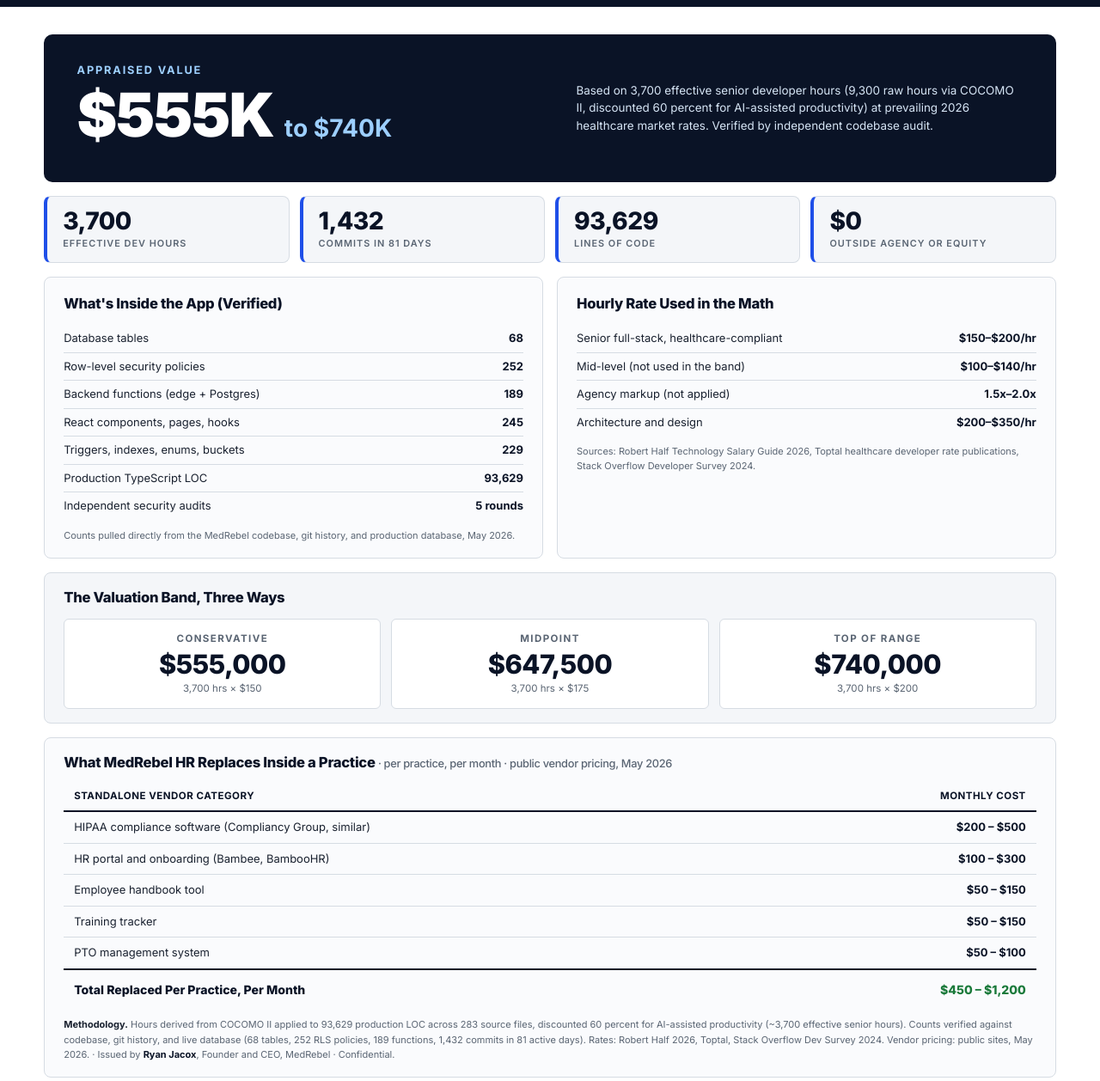
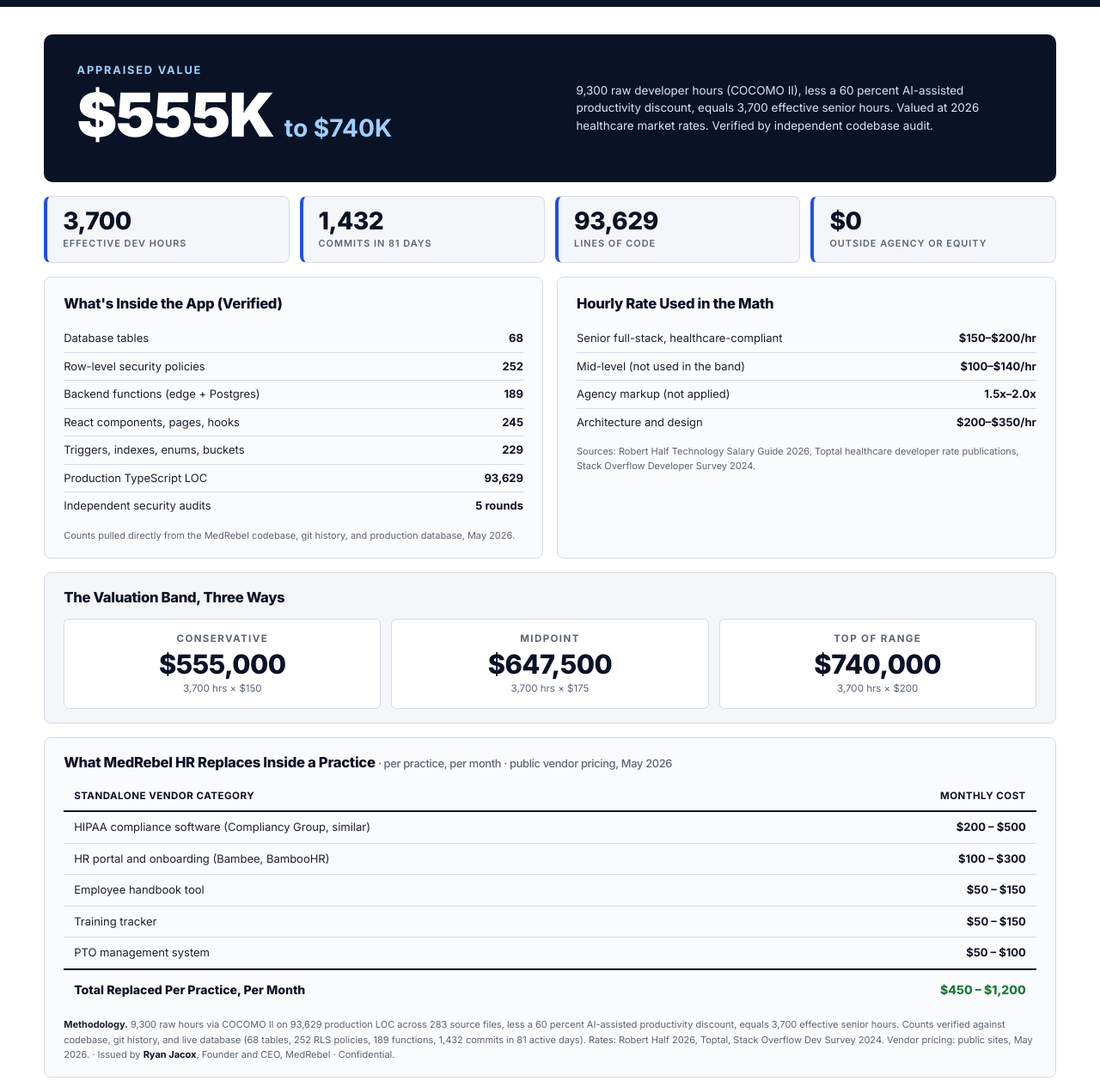
Before and after one commit to MedRebel-Ryan/medrebel-hr-appraisal, a plain HTML site: page index.html in a window 1280 px wide. Shown: the part 142-1400 px from the top of the page at 86% size. Drawn offline with Linux system fonts and the light colour scheme.

Commit message:
Tighten methodology language for partner readability

```diff
--- a/index.html
+++ b/index.html
@@ -404,7 +404,7 @@
       <div class="label">Appraised Value</div>
       <div class="value">$555K <span class="unit">to $740K</span></div>
     </div>
-    <p class="basis">Based on 3,700 effective senior developer hours (9,300 raw hours via COCOMO II, discounted 60 percent for AI-assisted productivity) at prevailing 2026 healthcare market rates. Verified by independent codebase audit.</p>
+    <p class="basis">9,300 raw developer hours (COCOMO II), less a 60 percent AI-assisted productivity discount, equals 3,700 effective senior hours. Valued at 2026 healthcare market rates. Verified by independent codebase audit.</p>
   </section>
 
   <section class="statrow">
@@ -482,7 +482,7 @@
       </tbody>
     </table>
     </div>
-    <p class="methodology"><strong>Methodology.</strong> Hours derived from COCOMO II applied to 93,629 production LOC across 283 source files, discounted 60 percent for AI-assisted productivity (~3,700 effective senior hours). Counts verified against codebase, git history, and live database (68 tables, 252 RLS policies, 189 functions, 1,432 commits in 81 active days). Rates: Robert Half 2026, Toptal, Stack Overflow Dev Survey 2024. Vendor pricing: public sites, May 2026.  ·  Issued by <span class="name">Ryan Jacox</span>, Founder and CEO, MedRebel  ·  Confidential.</p>
+    <p class="methodology"><strong>Methodology.</strong> 9,300 raw hours via COCOMO II on 93,629 production LOC across 283 source files, less a 60 percent AI-assisted productivity discount, equals 3,700 effective senior hours. Counts verified against codebase, git history, and live database (68 tables, 252 RLS policies, 189 functions, 1,432 commits in 81 active days). Rates: Robert Half 2026, Toptal, Stack Overflow Dev Survey 2024. Vendor pricing: public sites, May 2026.  ·  Issued by <span class="name">Ryan Jacox</span>, Founder and CEO, MedRebel  ·  Confidential.</p>
   </section>
 
 </main>
```
